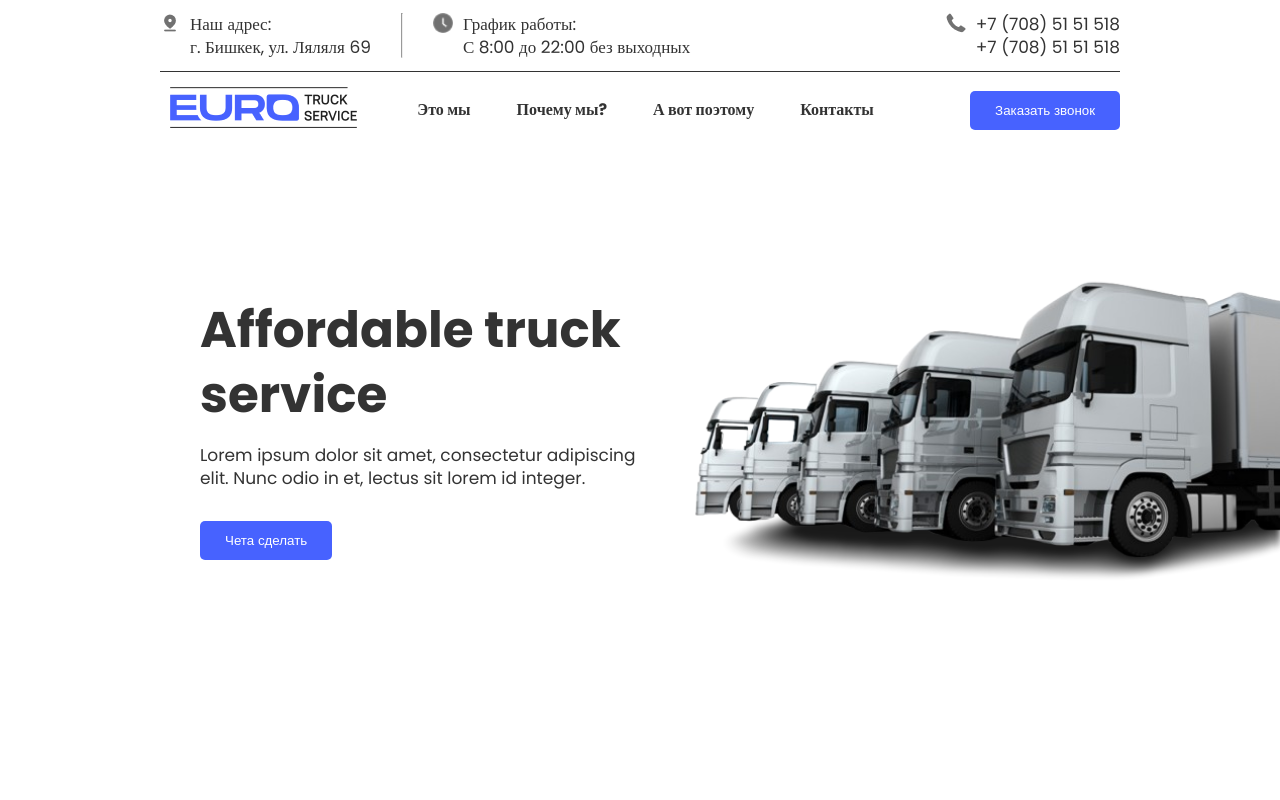
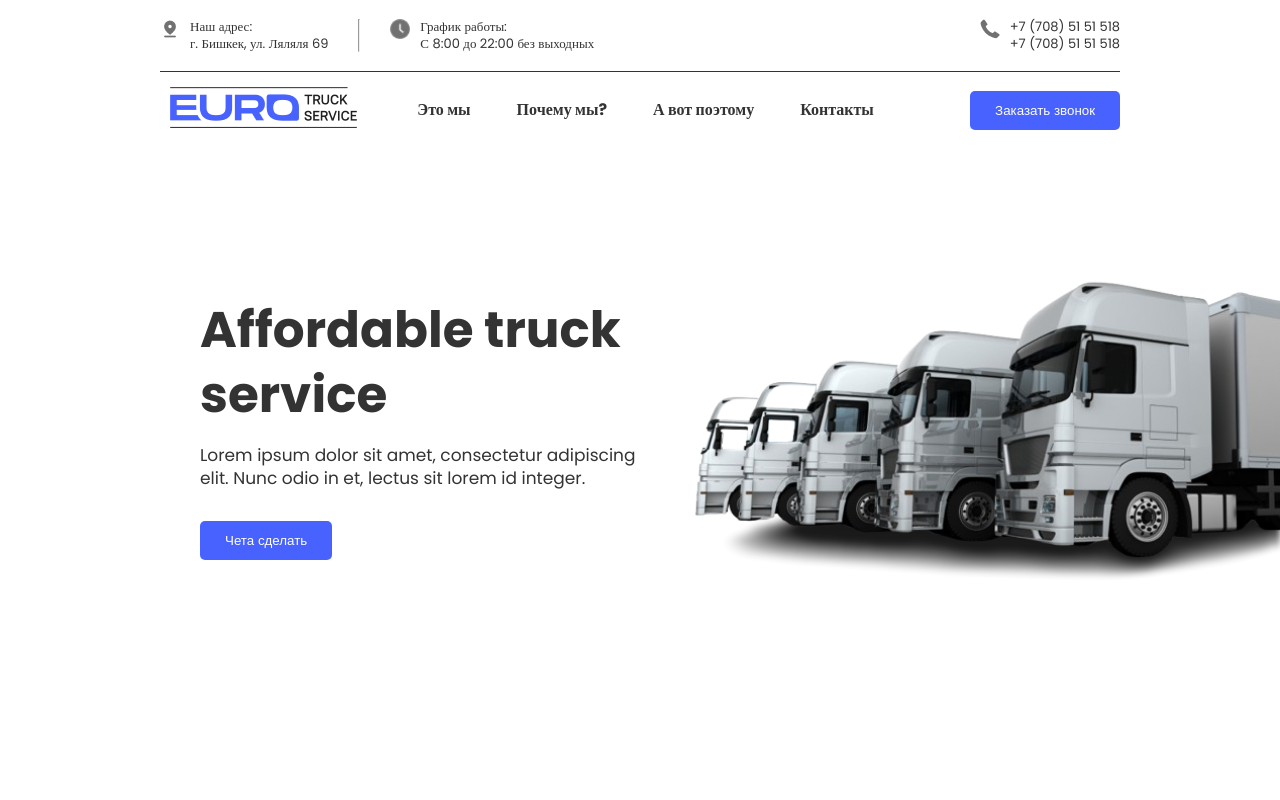
Before and after one commit to abeerAyad/TruckService, a plain HTML site: page index.html in a window 1280 px wide. Shown: the top 800 px of the page. Drawn offline with Linux system fonts and the light colour scheme.

Commit message:
add fontsize for top navbar

```diff
--- a/css/style.css
+++ b/css/style.css
@@ -77,6 +77,9 @@ input {
     align-items: center;
 }
 
+.list .listItem  .contact-content p {
+    font-size: 13px;
+}
 .list .listItem img {
     margin-right: 10px;
     width: 20px;
```
